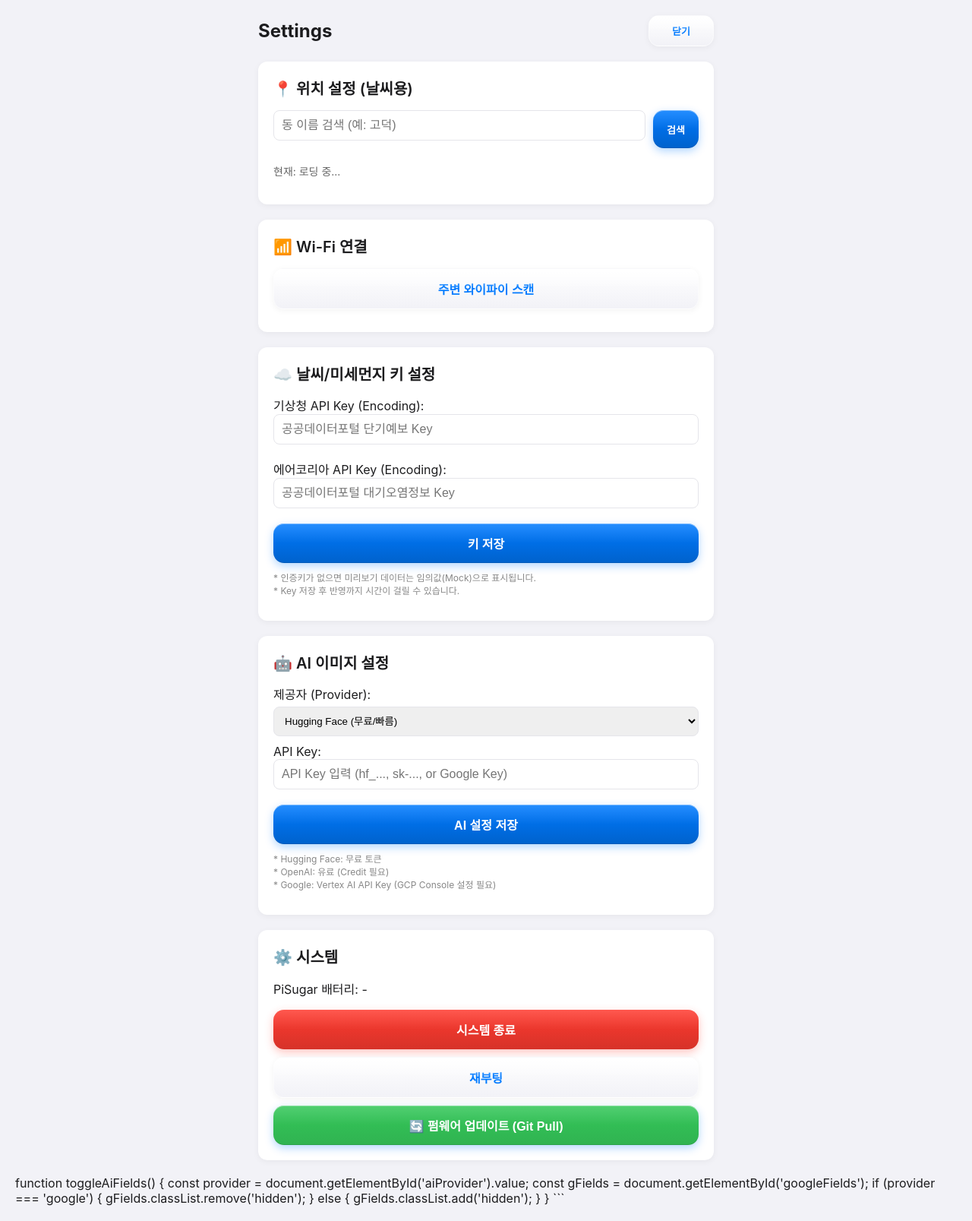
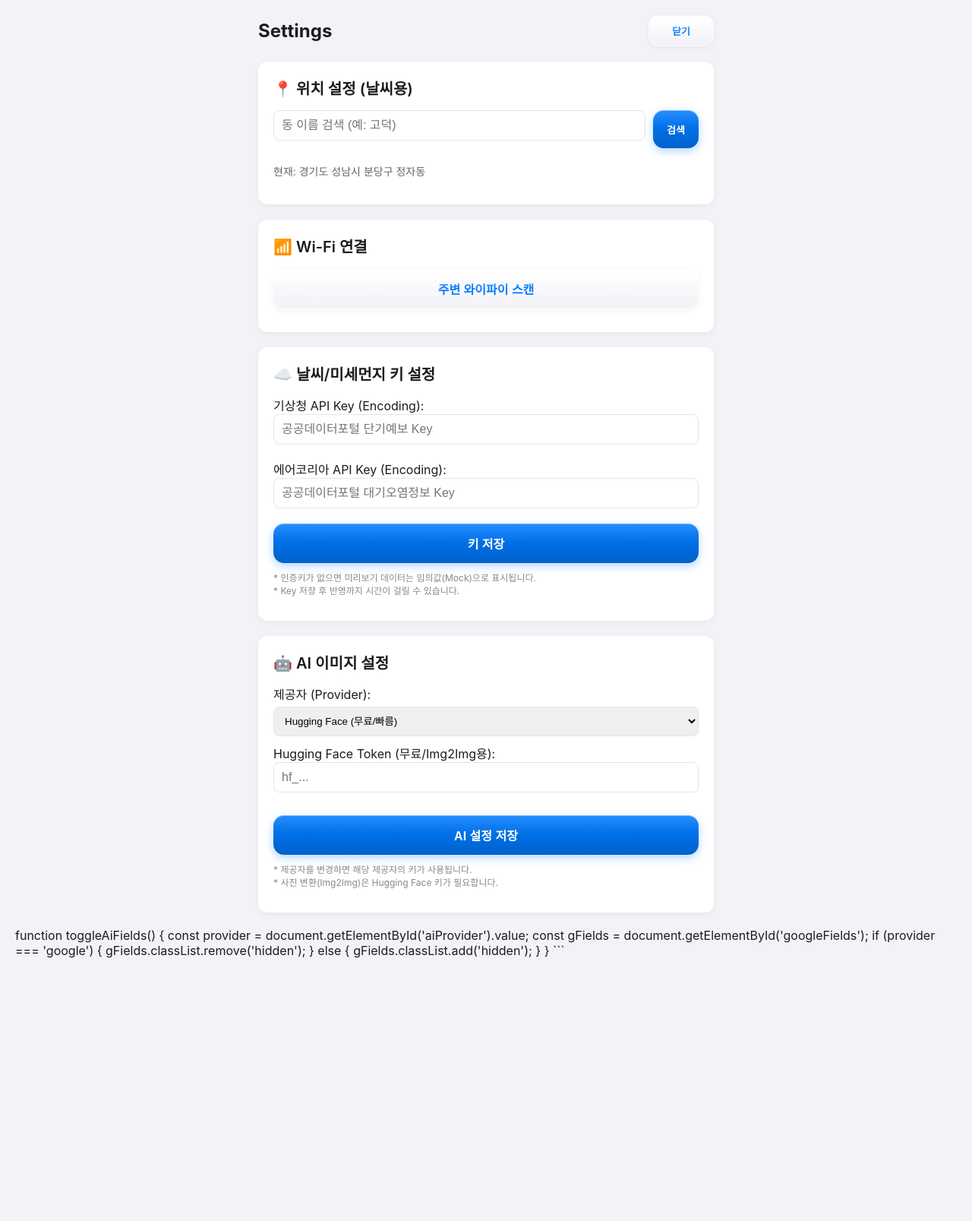
Before and after one commit to chalky100024-alt/CSR_PROJECT, a Flask app: page /settings in a window 1280 px wide. Shown: the whole page at 76% size. After the commit the page ends 1261 px from the top, so only its background shows below. Run offline with Flask 3, Linux system fonts and the light colour scheme.

Commit message:
Refactor: Separate API keys for Google, HF, and OpenAI.

```diff
--- a/ai_generator.py
+++ b/ai_generator.py
@@ -13,10 +13,19 @@ HF_API_URL = "https://router.huggingface.co/hf-inference/models/black-forest-lab
 
 def generate_image(prompt, style_preset, provider="huggingface"):
     config = settings.load_config()
-    api_key = config.get('api_key_ai')
+
+    # Key selection based on provider
+    if provider == "google":
+        api_key = config.get('api_key_google', config.get('api_key_ai')) # Fallback
+    elif provider == "huggingface":
+        # Prefer specific HF key, fallback to AI key (legacy), fallback to HARDCODED default if empty
+        api_key = config.get('api_key_hf')
+        if not api_key: api_key = config.get('api_key_ai')
+    else:
+        api_key = config.get('api_key_ai')
 
     if not api_key:
-        logger.error("AI API Key가 없습니다.")
+        logger.error(f"API Key for {provider} missing")
         return None
 
     # Auto-Translate to English if needed
@@ -184,7 +193,9 @@ IMG2IMG_URL = "https://router.huggingface.co/hf-inference/models/timbrooks/instr
 
 def generate_image_from_image(prompt, style_preset, source_path, provider="huggingface"):
     config = settings.load_config()
-    api_key = config.get('api_key_ai')
+    # Img2Img is mostly HF, so prioritize HF key
+    api_key = config.get('api_key_hf')
+    if not api_key: api_key = config.get('api_key_ai')
 
     if not api_key: return None
 
--- a/my_frame_web/templates/settings.html
+++ b/my_frame_web/templates/settings.html
@@ -225,49 +225,36 @@
                 </select>
             </div>
 
-            <!-- Google Specific Fields -->
+            <!-- Hub for AI Keys -->
+            <div id="hfFields" style="margin-top:10px;">
+                <label>Hugging Face Token (무료/Img2Img용):</label>
+                <input type="password" id="hfKey" placeholder="hf_...">
+            </div>
+
+            <div id="openaiFields" class="hidden" style="margin-top:10px;">
+                <label>OpenAI API Key (sk-...):</label>
+                <input type="password" id="openaiKey" placeholder="sk-...">
+            </div>
+
             <div id="googleFields" class="hidden"
-                style="background:#f0f0f0; padding:10px; border-radius:8px; margin-bottom:10px;">
-                <label style="font-size:12px; color:#555;">Google Project ID:</label>
+                style="background:#f0f0f0; padding:10px; border-radius:8px; margin-top:10px;">
+                <label>Google API Key:</label>
+                <input type="password" id="googleKey" placeholder="AIza... or similar">
+
+                <label style="font-size:12px; color:#555; margin-top:5px; display:block;">Google Project ID:</label>
                 <input type="text" id="googleProject" placeholder="예: my-project-12345" style="margin-bottom:5px;">
                 <label style="font-size:12px; color:#555;">Location (Region):</label>
                 <input type="text" id="googleLocation" placeholder="us-central1" value="us-central1">
             </div>
 
-            <div style="margin-bottom:10px;">
-                <label>API Key:</label>
-                <input type="password" id="aiApiKey" placeholder="API Key 입력 (hf_..., sk-..., or Google Key)">
-            </div>
-            <button class="btn" onclick="saveAiSettings()">AI 설정 저장</button>
+            <button class="btn" style="margin-top:20px;" onclick="saveAiSettings()">AI 설정 저장</button>
             <p style="font-size:12px; color:#888; margin-top:10px;">
-                * Hugging Face: 무료 토큰<br>
-                * OpenAI: 유료 (Credit 필요)<br>
-                * Google: Vertex AI API Key (GCP Console 설정 필요)
+                * 제공자를 변경하면 해당 제공자의 키가 사용됩니다.<br>
+                * 사진 변환(Img2Img)은 Hugging Face 키가 필요합니다.
             </p>
         </div>
 
-        <!-- System -->
-        <div class="card">
-            <h2>⚙️ 시스템</h2>
-            <p>PiSugar 배터리: <span id="batteryStatus">-</span></p>
-            <button class="btn btn-danger" onclick="callSystem('shutdown')">시스템 종료</button>
-            <button class="btn btn-secondary" onclick="callSystem('reboot')">재부팅</button>
-            <button class="btn" style="margin-top:10px; background: linear-gradient(180deg, #34c759 0%, #30b351 100%);"
-                onclick="updateFirmware()">🔄 펌웨어 업데이트 (Git Pull)</button>
-        </div>
-        <!-- Custom Modal -->
-        <div id="confirmModal" class="hidden"
-            style="position:fixed; top:0; left:0; width:100%; height:100%; background:rgba(0,0,0,0.5); z-index:1000; justify-content:center; align-items:center;">
-            <div
-                style="background:white; padding:20px; border-radius:15px; width:300px; text-align:center; box-shadow:0 5px 15px rgba(0,0,0,0.2);">
-                <h3 id="modalTitle" style="margin-top:0;">위치 설정</h3>
-                <p id="modalDesc">이 위치로 설정하시겠습니까?</p>
-                <div style="display:flex; justify-content:space-around; margin-top:20px;">
-                    <button class="btn btn-secondary" onclick="closeModal()">취소</button>
-                    <button class="btn" id="btnConfirmAction">확인</button>
-                </div>
-            </div>
-        </div>
+        <!-- ... (Rest of HTML) ... -->
     </div>
 
     <script>
@@ -278,21 +265,30 @@
             try {
                 const res = await fetch('/api/get_config');
                 currentConfig = await res.json();
+
+                // ... (Location) ...
                 if (currentConfig.location) {
                     document.getElementById('currentLoc').innerText = `현재: ${currentConfig.location.name}`;
                 }
-                // AI Config Load
-                if (currentConfig.api_key_ai) document.getElementById('aiApiKey').value = currentConfig.api_key_ai;
+
+                // AI Keys
+                if (currentConfig.api_key_hf) document.getElementById('hfKey').value = currentConfig.api_key_hf;
+                if (currentConfig.api_key_google) document.getElementById('googleKey').value = currentConfig.api_key_google;
+                // OpenAI maps to api_key_ai for now or new field? Let's assume shared 'api_key_ai' is now OpenAI if we want, or add new.
+                // For simplicity, we mapped old 'api_key_ai' -> OpenAI if provider=openai.
+                // But let's separate. 'api_key_ai' in config will be used for OpenAI for legacy compat.
+                if (currentConfig.api_key_ai) document.getElementById('openaiKey').value = currentConfig.api_key_ai;
+
                 if (currentConfig.ai_provider) {
                     document.getElementById('aiProvider').value = currentConfig.ai_provider;
-                    toggleAiFields();
                 }
                 if (currentConfig.google_project_id) document.getElementById('googleProject').value = currentConfig.google_project_id;
                 if (currentConfig.google_location) document.getElementById('googleLocation').value = currentConfig.google_location;
 
+                toggleAiFields(); // Initial show
                 document.getElementById('aiProvider').addEventListener('change', toggleAiFields);
 
-                // Data API Config Load
+                // ... (Data Keys) ...
                 if (currentConfig.api_key_kma) document.getElementById('kmaKey').value = currentConfig.api_key_kma;
                 if (currentConfig.api_key_air) document.getElementById('airKey').value = currentConfig.api_key_air;
 
@@ -300,35 +296,40 @@
         }
         loadConfig();
 
-        async function saveDataSettings() {
-            const kma = document.getElementById('kmaKey').value;
-            const air = document.getElementById('airKey').value;
+        function toggleAiFields() {
+            const provider = document.getElementById('aiProvider').value;
+            const hFields = document.getElementById('hfFields');
+            const oFields = document.getElementById('openaiFields');
+            const gFields = document.getElementById('googleFields');
 
-            const newConfig = {
-                api_key_kma: kma,
-                api_key_air: air
-            };
+            // Hide all first
+            hFields.classList.add('hidden');
+            oFields.classList.add('hidden');
+            gFields.classList.add('hidden');
 
-            await fetch('/api/save_config', {
-                method: 'POST',
-                headers: { 'Content-Type': 'application/json' },
-                body: JSON.stringify(newConfig)
-            });
-            alert("키가 저장되었습니다. (화면이 잠시 후 갱신됩니다)");
+            if (provider === 'google') {
+                gFields.classList.remove('hidden');
+            } else if (provider === 'openai') {
+                oFields.classList.remove('hidden');
+            } else {
+                hFields.classList.remove('hidden');
+            }
         }
 
         async function saveAiSettings() {
-            const key = document.getElementById('aiApiKey').value;
-            const provider = document.getElementById('aiProvider').value;
+            const hfKey = document.getElementById('hfKey').value;
+            const openKey = document.getElementById('openaiKey').value;
+            const gKey = document.getElementById('googleKey').value;
 
-            const key = document.getElementById('aiApiKey').value;
             const provider = document.getElementById('aiProvider').value;
             const gProject = document.getElementById('googleProject').value;
             const gLocation = document.getElementById('googleLocation').value;
 
             const newConfig = {
-                api_key_ai: key,
                 ai_provider: provider,
+                api_key_hf: hfKey,
+                api_key_ai: openKey, // Legacy mapping for OpenAI
+                api_key_google: gKey,
                 google_project_id: gProject,
                 google_location: gLocation
             };
@@ -338,8 +339,9 @@
                 headers: { 'Content-Type': 'application/json' },
                 body: JSON.stringify(newConfig)
             });
-            alert("AI 설정이 저장되었습니다. (화면이 잠시 후 갱신됩니다)");
+            alert("AI 설정이 저장되었습니다.");
         }
+
 
         // Location Search
         async function searchLocation() {
--- a/settings.py
+++ b/settings.py
@@ -14,7 +14,10 @@ DB_PATH = os.path.join(BASE_DIR, 'korea_zone.db')
 DEFAULT_CONFIG = {
     "api_key_kma": "",      # 기상청 키
     "api_key_air": "",      # 에어코리아 키
-    "api_key_ai": "",       # HuggingFace/OpenAI 키
+    "api_key_ai": "",       # Deprecated (Shared)
+    "api_key_google": "",   # Google Vertex AI Key
+    "api_key_hf": "hf_xxxxxxxxxxxxxxxxxxxxxxxxxxxxxxxxx", # User's HF Key (Hardcoded request)
+    "ai_provider": "huggingface", # or 'openai'
     "ai_provider": "huggingface", # or 'openai'
     "layout": {
         "type": "type_A",
```
